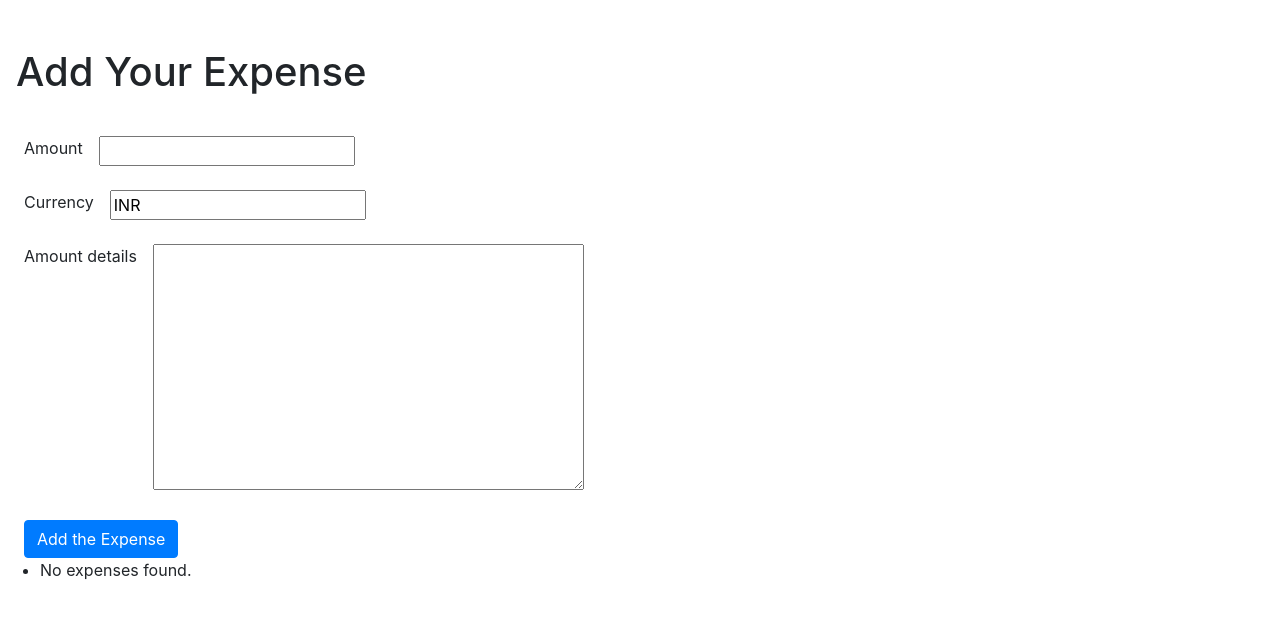
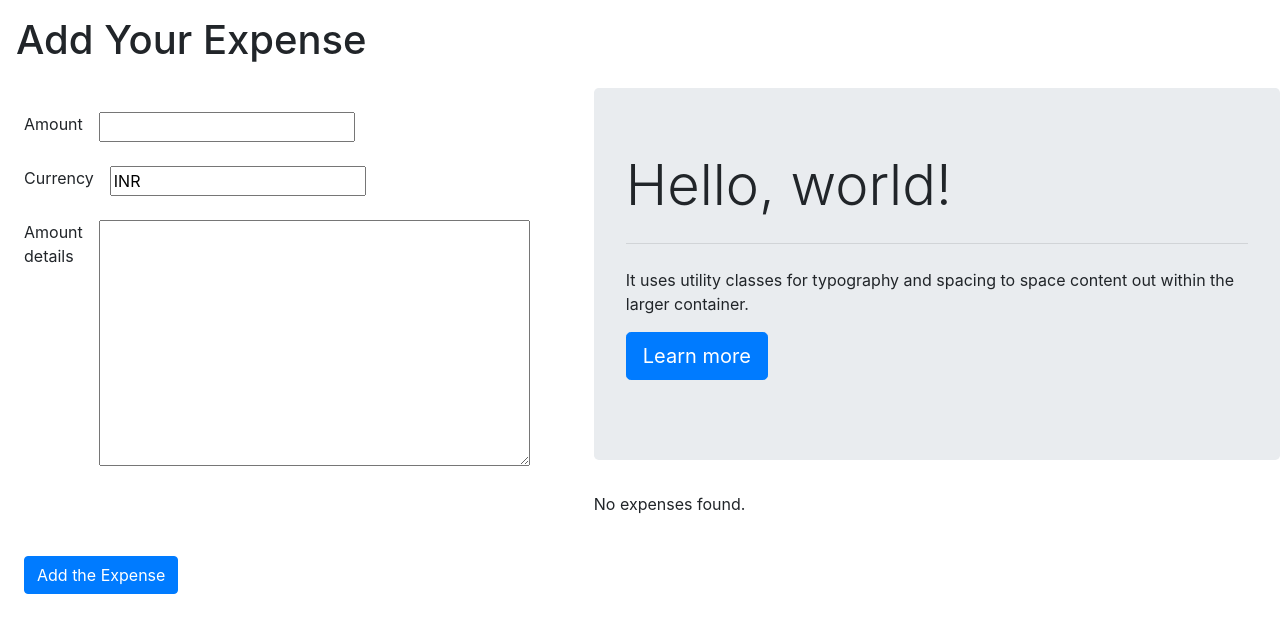
Before and after one commit to Devanshvora03/sales, a Django app: page /expense/ in a window 1280 px wide. Shown: the part 56-689 px from the top of the page. Run offline with Django 3.2, Linux system fonts and the light colour scheme; the visitor is signed in with stand-in values (Sample User, id 1); some libraries are stand-ins or nearby versions.

Commit message:
expense beautifications

```diff
--- a/templates/users/expense.html
+++ b/templates/users/expense.html
@@ -1,35 +1,53 @@
 {% extends "users/base.html" %}
 {% block content %}
-<div class = "p-3"></div>
+
 <h1 class="p-3" >
     Add Your Expense
 </h1>
-<div>
-    <form method="post">
+<div class= "d-flex flex-row">
+    <form  method="post">
+        <div class="">
         {% csrf_token %}
-    {% for field in form %}
-        <div class = "d-flex m-4">
+        {% for field in form %}
+        <div class = "d-flex m-4 ">
             {{field.label}}
             <div class="ml-3 ">
             {{field}}
             </div>
         </div>
         {% endfor %}
+
+    </form>
+    </div>
+        <div class="d-flex ">
+            <ul>
+                <div class="jumbotron">
+                    <h1 class="display-4">Hello, world!</h1>
+                    <p class="lead"></p>
+                    <hr class="my-4">
+                    <p>It uses utility classes for typography and spacing to space content out within the larger container.</p>
+                    <p class="lead">
+                      <a class="btn btn-primary btn-lg" href="#" role="button">Learn more</a>
+                    </p>
+                  </div>
+                {% for expense in expenses %}
+                    <li class="list-unstyled">{{ expense.amount_details }} - {{ expense.amount }}</li>
+                {% empty %}
+                    <li class="list-unstyled">No expenses found.</li>
+                {% endfor %}
+            </ul>
+
+        </div>
+    </div>
+
         <div class="ml-4 mt-4 ">
             <button type ="submit" class="btn btn-primary ">
                 Add the Expense
             </button>
             {% comment %} <button type = "button" onClick="" class="btn btn-primary"> Remove</button> {% endcomment %}
         </div>
-    </form>
-</div>
-<div>
-    <ul>
-        {% for expense in expenses %}
-            <li>{{ expense.amount_details }} - {{ expense.amount }}</li>
-        {% empty %}
-            <li>No expenses found.</li>
-        {% endfor %}
-    </ul>
-</div>
+
+
+
+
 {% endblock %}
```
